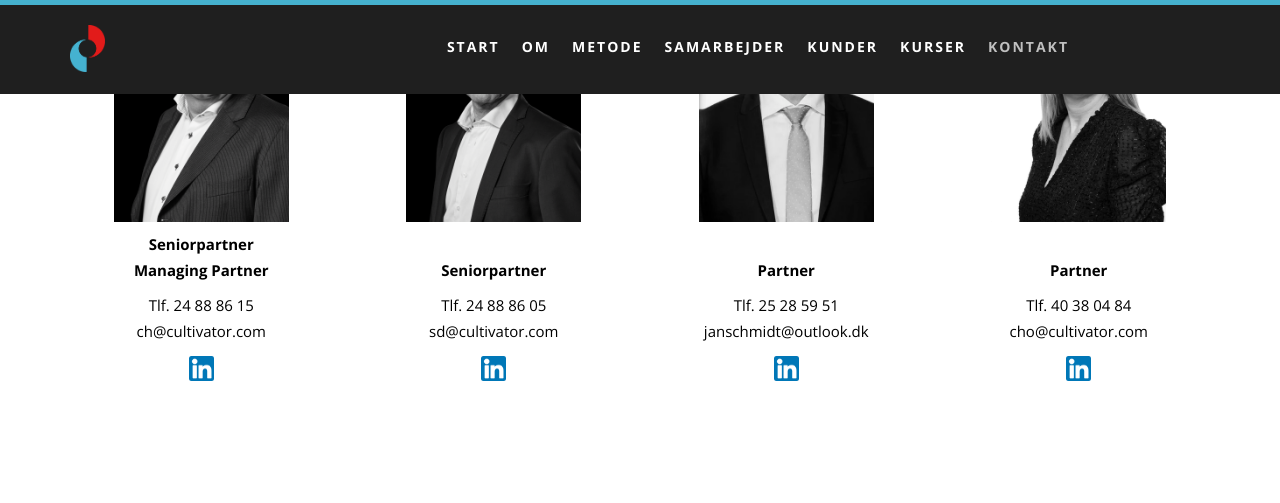
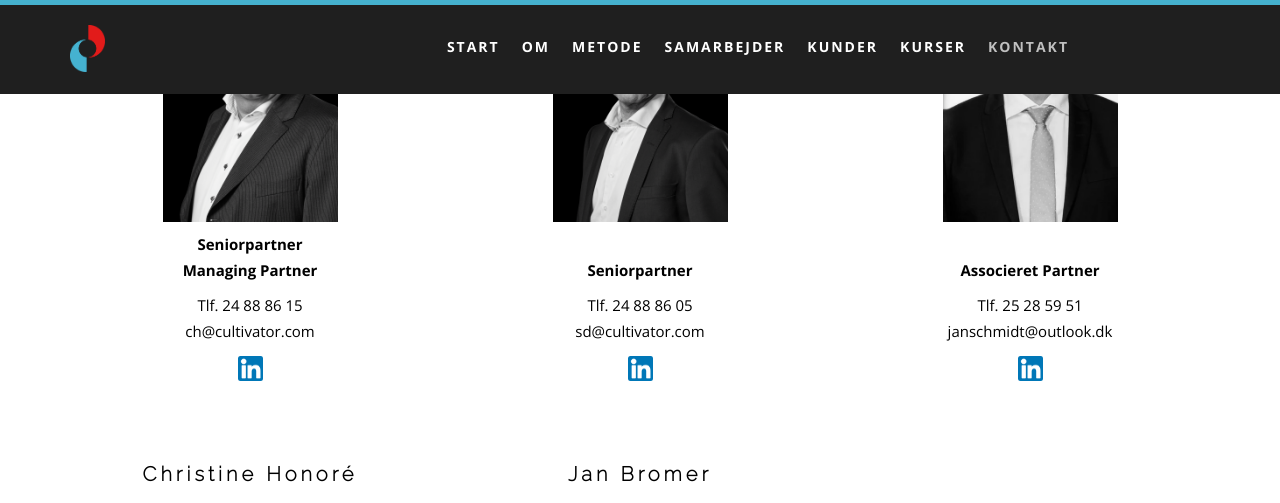
Before and after one commit to re-cph/cultivator-HTML, a Jekyll site: the page built from index.html, in a window 1280 px wide and 1400 px high, scrolled down 5416 px. Shown: the top 503 px of the window. Built offline with Jekyll 4.4.1, drawn with Linux system fonts in a browser that asks for light colours; some of the changed text lies outside the part shown.

Commit message:
ny partner, Jan, samt ændring af partnerstatus på 2 andre partnere

```diff
--- a/index.html
+++ b/index.html
@@ -303,7 +303,7 @@
         <h3>Eller tag fat i os direkte</h3> -->
       </div>
 
-      <div class="col-lg-3 col-md-6 col-sm-6 align-center contact">
+      <div class="col-lg-4 col-md-4 col-sm-6 align-center contact">
         <h2 class="head-title"><br>Claes Hestehave</h2>
         <img class="emp" src="images/contact/ch.png">
         <p><strong>
@@ -321,7 +321,7 @@
         </p>
       </div>
 
-      <div class="col-lg-3 col-md-6 col-sm-6 align-center contact">
+      <div class="col-lg-4 col-md-4 col-sm-6 align-center contact">
         <h2 class="head-title"><br>Søren Dyrby</h2>
         <img class="emp" src="images/contact/sd.png">
         <!-- <div class="liner"></div> -->
@@ -338,12 +338,12 @@
         </p>
       </div>
 
-      <div class="col-lg-3 col-md-6 col-sm-6 align-center contact">
+      <div class="col-lg-4 col-md-4 col-sm-6 align-center contact">
         <h2 class="head-title"><br>Jan Schmidt</h2>
         <img class="emp" src="images/contact/js.png">
         <!-- <div class="liner"></div> -->
         <p><strong><br />
-          Partner
+          Associeret Partner
         </strong></p>
         <p class="phone">
           Tlf. 25 28 59 51<br>
@@ -356,11 +356,11 @@
         </p>
       </div>
 
-      <div class="col-lg-3 col-md-6 col-sm-6 align-center contact">
+      <div class="col-lg-4 col-md-4 col-sm-6 align-center contact">
         <h2 class="head-title"><br>Christine Honoré</h2>
         <img class="emp" src="images/contact/cho.png">
         <!-- <div class="liner"></div> -->
-        <p><strong><br />Partner
+        <p><strong><br />Associeret Partner
         </strong></p>
         <p class="phone">
           Tlf. 40 38 04 84<br>
@@ -368,6 +368,24 @@
         </p>
         <p>
           <a class="linkedin" href="https://www.linkedin.com/in/christinehonor%C3%A9" target="_blank">
+            <img width="25" alt="linkedin" src="images/in.png" />
+          </a>
+        </p>
+
+      </div>
+
+       <div class="col-lg-4 col-md-4 col-sm-12 align-center contact">
+        <h2 class="head-title"><br>Jan Bromer</h2>
+        <img class="emp" src="images/contact/jb.png">
+        <!-- <div class="liner"></div> -->
+        <p><strong><br />Associeret Partner
+        </strong></p>
+        <p class="phone">
+          Tlf. 30 45 86 61<br>
+          <a href="mailto:bromer@live.dk">bromer@live.dk</a>
+        </p>
+        <p>
+          <a class="linkedin" href="https://www.linkedin.com/in/jan-bromer-4469b9b" target="_blank">
             <img width="25" alt="linkedin" src="images/in.png" />
           </a>
         </p>
```
Also changed, not shown: images/contact/jb.png (added).
